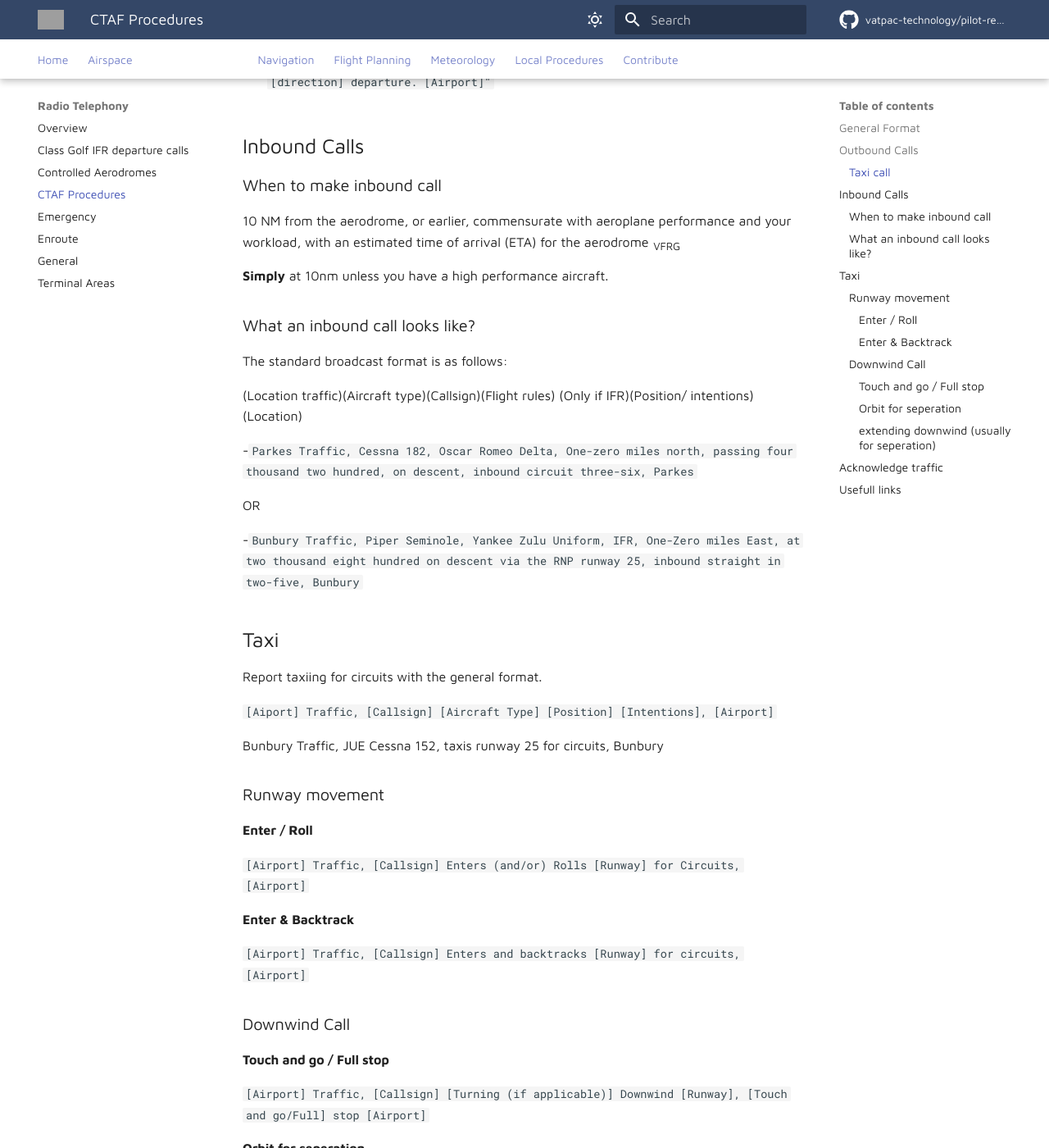
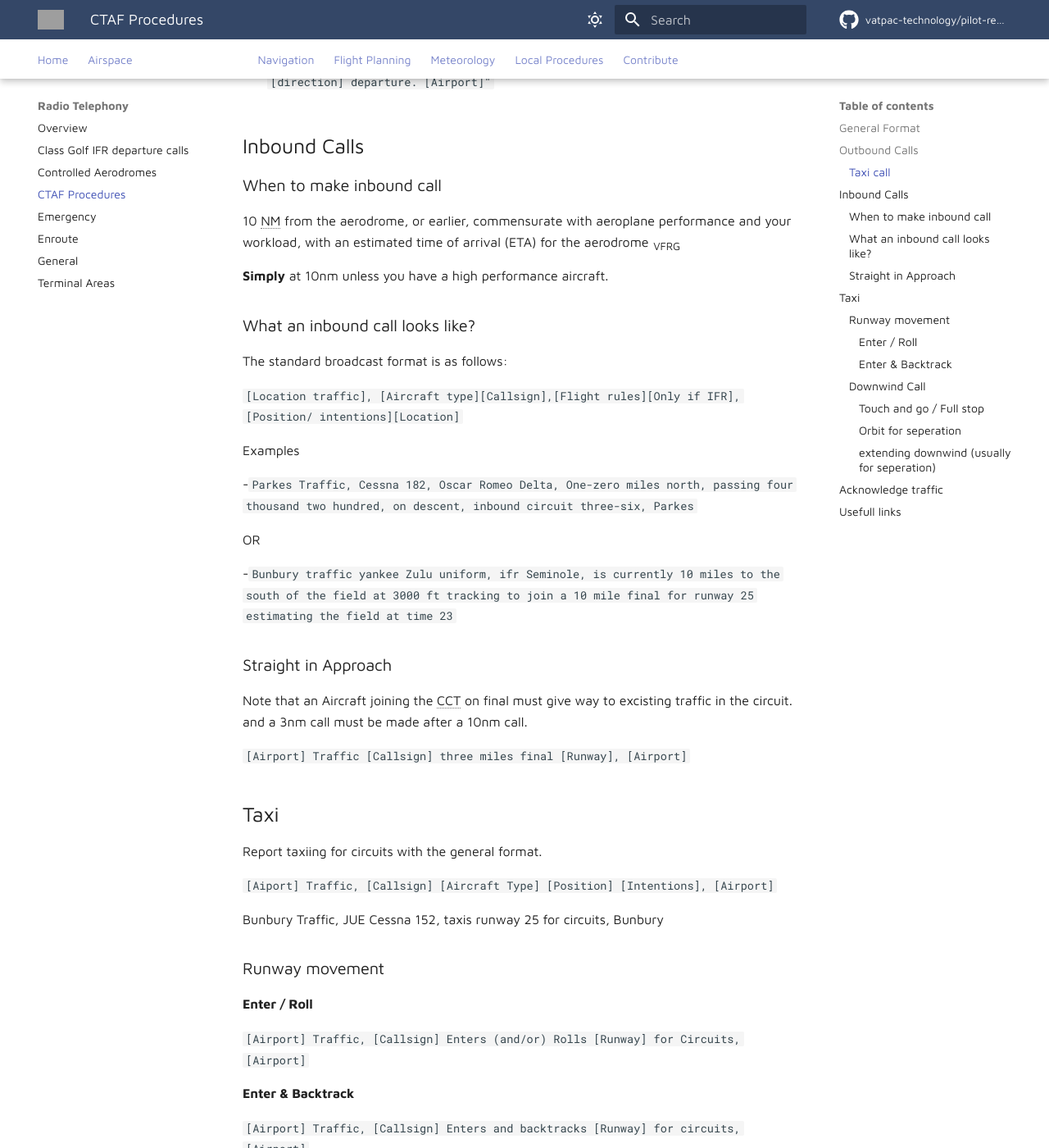
Before and after one commit to vatpac-technology/pilot-resources, an MkDocs documentation site: the page built from docs/radio-telephony/ctaf.md, in a window 1280 px wide and 1400 px high, scrolled down 828 px. Shown: the whole window at 82% size. Built offline with MkDocs 1.6.1 and Material for MkDocs 9.7.7, drawn with Linux system fonts in a browser that asks for light colours; comment, search, counter and statistics services are not loaded; some of the changed text lies outside the part shown; grey boxes are pictures that could not be loaded.

Commit message:
CTAF refrence to abbreviations, added information and adjusted formatting

```diff
--- a/docs/radio-telephony/ctaf.md
+++ b/docs/radio-telephony/ctaf.md
@@ -37,13 +38,21 @@ aerodrome <Sub>VFRG</Sub>
 
 The standard broadcast format is as follows:
 
-(Location traffic)(Aircraft type)(Callsign)(Flight rules) (Only if IFR)(Position/ intentions)(Location)
+`[Location traffic], [Aircraft type][Callsign],[Flight rules][Only if IFR],[Position/ intentions][Location]`
+
+Examples
 
   -`Parkes Traffic, Cessna 182, Oscar Romeo Delta, One-zero miles north, passing four thousand two hundred, on descent, inbound circuit three-six, Parkes`
 
   OR
 
-  -`Bunbury Traffic, Piper Seminole, Yankee Zulu Uniform, IFR, One-Zero miles East, at two thousand eight hundred on descent via the RNP runway 25, inbound straight in two-five, Bunbury`
+  -`Bunbury traffic yankee Zulu uniform, ifr Seminole, is currently 10 miles to the south of the field at 3000 ft tracking to join a 10 mile final for runway 25 estimating the field at time 23`
+
+### Straight in Approach
+
+Note that an Aircraft joining the CCT on final must give way to excisting traffic in the circuit. and a 3nm call must be made after a 10nm call.
+
+`[Airport] Traffic [Callsign] three miles final [Runway], [Airport]`
 
 ## Taxi
 Report taxiing for circuits with the general format.
@@ -92,7 +101,7 @@ must follow the right-of-way rules shown in the following table.
 
 | Item | Circumstance | Right-of-way rule |
 | ---- | ------------ | ----------------- |
-| 1 | An aircraft is in an emergency and compelled to land. | All aircraft must give way to the aircraft compelled to land |
+| 1 | An aircraft is in an emergency and compelled to land. | All aircraft must give way to the aircraft compelled to land (Refer, COC for your requirements) |
 | 2 | An aircraft is landing | Any other aircraft (weather in flight or operating on ground or water) must give way to the landing aircraft |
 | 3 | Two heavier-than-air aircraft are on approach to land at an aerodrome | > Higher one must give way to lower. > **However**, if the higher aircraft is in the final stages of an approach to land, the lower aircraft must not take advantage of the higher aircraft's requirement to give way. > Power driven aircraft must give way to an unpowered glider. |
 | 4 | An aircraft is over taking another aircraft | The Overaking aircraft must give way to the aircraft being overtaken. |
```
Also changed, not shown: other parts of docs/radio-telephony/ctaf.md (+1 -0 lines).
